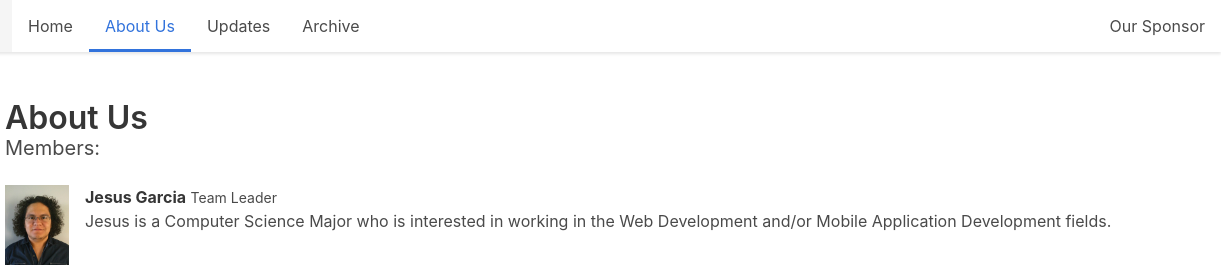
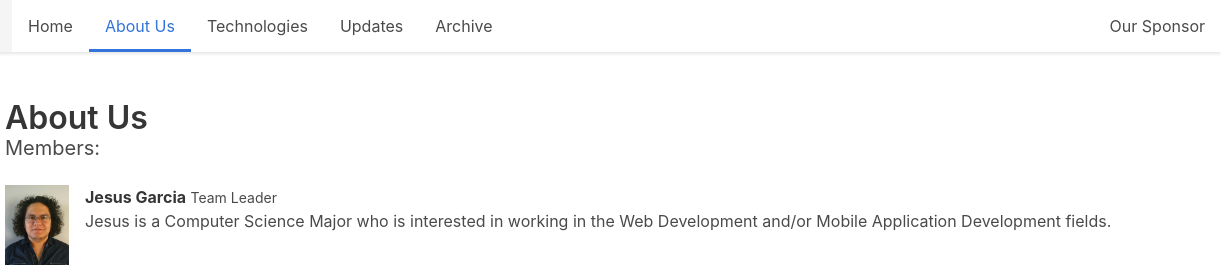
Before and after one commit to tyleryyz/busnwebsolnsite, a plain HTML site: page about.html in a window 1280 px wide. Shown: the top 280 px of the page, 59-1280 px from the left. Drawn offline with Linux system fonts and the light colour scheme.

Commit message:
Updated nav on about, added image of Robert

```diff
--- a/about.html
+++ b/about.html
@@ -24,6 +24,7 @@
 			<div class="navbar-menu is-hidden-desktop" id="navbartabs">
 				<a class="navbar-item is-tab" href="./index.html">Home</a>
 				<a class="navbar-item is-tab is-active" href="./about.html">About Us</a>
+				<a class="navbar-item is-tab" href="./technologies.html">Technologies</a>
 				<a class="navbar-item is-tab" href="./updates.html">Updates</a>
 				<a class="navbar-item is-tab" href="./archive.html">Archive</a>
 				<a class="navbar-item is-tab" href="https://www.tailoredtutoringco.com/">Our Sponsor</a>
@@ -31,6 +32,7 @@
 			<div class="navbar-tabs is-hidden-touch">
 				<a class="navbar-item is-tab" href="./index.html">Home</a>
 				<a class="navbar-item is-tab is-active" href="./about.html">About Us</a>
+				<a class="navbar-item is-tab" href="./technologies.html">Technologies</a>
 				<a class="navbar-item is-tab" href="./updates.html">Updates</a>
 				<a class="navbar-item is-tab" href="./archive.html">Archive</a>
 			</div>
```
Also changed, not shown: assets/RobertL.PNG (added).
